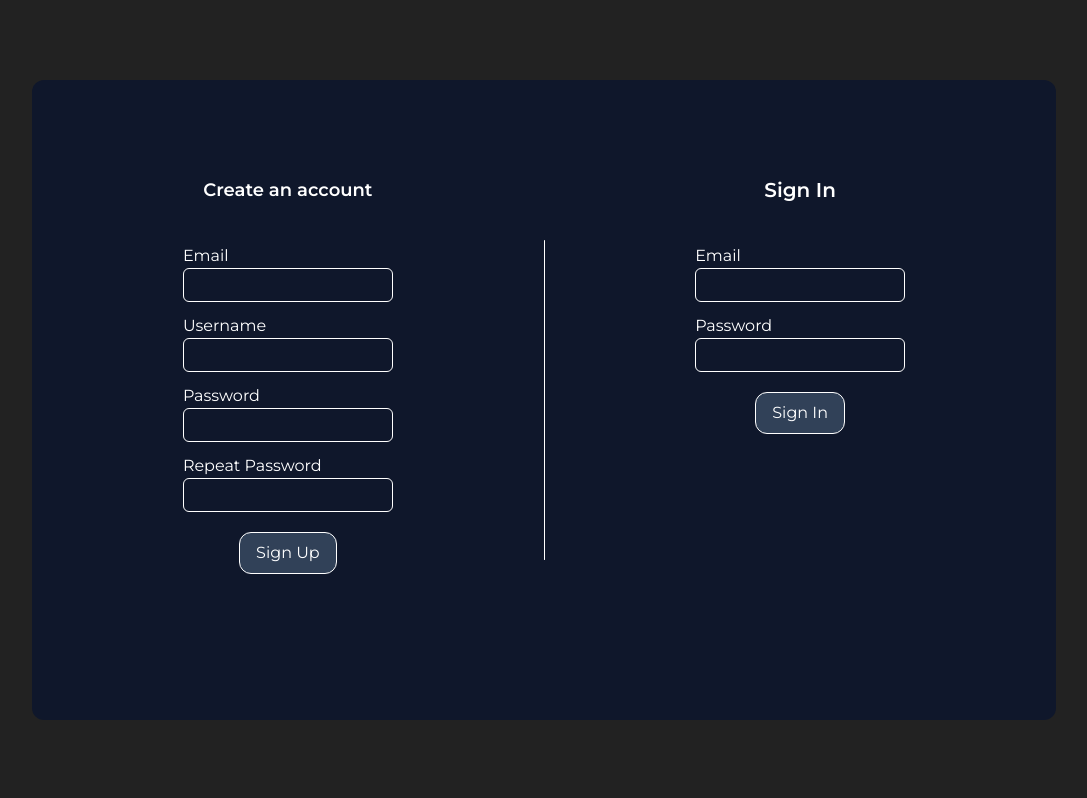
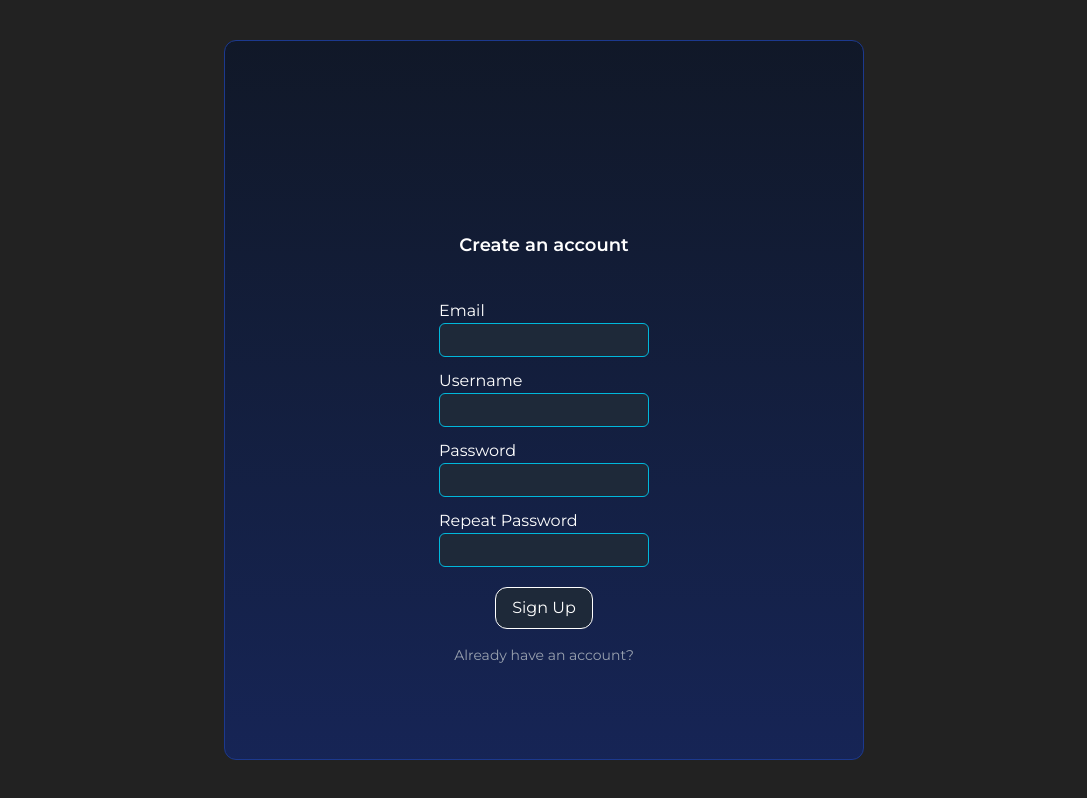
Before and after one commit to MajorDP/Chats, a React (Vite) app in the folder frontend/: page /auth in a window 1280 px wide. Shown: the whole page, without its empty margins (96-1183 px from the left). Built offline with nearby package versions, Linux system fonts and the light colour scheme.

Commit message:
Auth forms code refactoring + design update

```diff
--- /dev/null
+++ b/frontend/src/components/Input.tsx
@@ -0,0 +1,57 @@
+import { useState } from "react";
+
+interface IInput {
+  label: string;
+  value: string;
+  type: string;
+  onChange: (e: React.ChangeEvent<HTMLInputElement>) => void;
+  validators?: ((el: string) => { isValid: boolean; message: string | null })[];
+  onValidationChange?: (isValid: boolean) => void;
+}
+
+function Input({
+  label,
+  value,
+  type,
+  onChange,
+  validators = [],
+  onValidationChange = () => {},
+}: IInput) {
+  const [error, setError] = useState<string | null>(null);
+  const [isTouched, setIsTouched] = useState(false);
+
+  const checkIsValid = (e: React.ChangeEvent<HTMLInputElement>) => {
+    onChange(e);
+    const validationErrors = validators
+      .map((validator) => validator(e.target.value))
+      .find((result) => !result.isValid);
+
+    setError(validationErrors ? validationErrors.message : null);
+    onValidationChange(!validationErrors);
+  };
+
+  return (
+    <div className="flex flex-col">
+      <label>
+        <p>{label}</p>
+        <span className="text-red-500 text-xs">
+          {" "}
+          {isTouched && error ? error : null}{" "}
+        </span>
+      </label>
+      <input
+        type={type}
+        className={`border ${
+          isTouched && error
+            ? "border-red-500 focus:outline-red-500"
+            : "border-cyan-500 focus:ring-cyan-500 focus:ring-2"
+        } bg-gray-800 rounded-md px-2 py-1`}
+        value={value}
+        onChange={checkIsValid}
+        onFocus={() => setIsTouched(true)}
+      />
+    </div>
+  );
+}
+
+export default Input;
--- a/frontend/src/components/Navigation.tsx
+++ b/frontend/src/components/Navigation.tsx
@@ -92,7 +92,10 @@ function Navigation() {
               </Link>
             </li>
             <li>
-              <button className="cursor-pointer hover:scale-110 duration-300">
+              <button
+                className="cursor-pointer hover:scale-110 duration-300"
+                onClick={logout}
+              >
                 <LogOut className="w-6 h-6 text-red-400 hover:text-red-500" />
               </button>
             </li>
--- a/frontend/src/components/PostLarge.tsx
+++ b/frontend/src/components/PostLarge.tsx
@@ -88,7 +88,7 @@ function PostLarge({ post, setPost }: IPostItem) {
           >
             👍
           </button>
-          <p className="text-gray-400 font-medium">
+          <p className="text-gray-400 font-medium flex items-center">
             {post?.likes} {post?.likes === 1 ? "Like" : "Likes"}
           </p>
           <button
--- a/frontend/src/components/PostSmall.tsx
+++ b/frontend/src/components/PostSmall.tsx
@@ -98,7 +98,7 @@ function PostSmall({ post, setPosts }: IPostItem) {
           >
             👍
           </button>
-          <p className="text-gray-400 font-medium">
+          <p className="text-gray-400 font-medium flex items-center">
             {post.likes} {post.likes === 1 ? "Like" : "Likes"}
           </p>
           <button
--- a/frontend/src/components/auth/LoginForm.tsx
+++ b/frontend/src/components/auth/LoginForm.tsx
@@ -1,5 +1,6 @@
 import { useContext, useState } from "react";
 import { AuthContext } from "../../context/UserContext";
+import Input from "../Input";
 
 interface ILoginForm {
   setIsLogin: React.Dispatch<React.SetStateAction<boolean>>;
@@ -7,54 +8,58 @@ interface ILoginForm {
 
 function LoginForm({ setIsLogin }: ILoginForm) {
   const { error, login } = useContext(AuthContext);
-  const [authData, setAuthData] = useState<{
-    email: string;
-    password: string;
-  }>({
-    email: "",
-    password: "",
-  });
+  const [authData, setAuthData] = useState({ email: "", password: "" });
+  const [isFormValid, setIsFormValid] = useState(false);
 
   const handleSubmit = async (e: React.FormEvent<HTMLFormElement>) => {
     e.preventDefault();
-    await login(authData);
+    if (isFormValid) await login(authData);
   };
+
   return (
     <form
-      className="w-full flex items-center m-auto flex-col mt-20"
-      onSubmit={(e) => handleSubmit(e)}
+      className="w-full flex flex-col items-center mt-20 text-xs sm:text-base"
+      onSubmit={handleSubmit}
     >
       <h2 className="text-center mt-4 text-xl font-semibold">Sign In</h2>
-      <div className=" flex flex-col w-fit mt-10">
-        <label>Email</label>
-        <input
-          className="border rounded-md px-2 py-1 focus:outline-slate-300 focus:outline-1"
+
+      <div className="flex flex-col w-fit mt-10">
+        <Input
+          type="email"
+          label="Email"
           value={authData.email}
           onChange={(e) => setAuthData({ ...authData, email: e.target.value })}
+          onValidationChange={setIsFormValid}
         />
       </div>
-      <div className=" flex flex-col w-fit mt-3">
-        <label>Password</label>
-        <input
-          className="border rounded-md px-2 py-1 focus:outline-slate-300 focus:outline-1"
+
+      <div className="flex flex-col w-fit mt-3">
+        <Input
+          label="Password"
+          type="password"
           value={authData.password}
           onChange={(e) =>
             setAuthData({ ...authData, password: e.target.value })
           }
+          onValidationChange={setIsFormValid}
         />
       </div>
-      {error && <p>{error}</p>}
+
+      {error && <p className="mt-2 text-red-500">{error}</p>}
+
       <button
         type="submit"
-        className="mt-5 border px-4 py-2 rounded-xl cursor-pointer hover:scale-105 duration-200 bg-slate-700 hover:bg-slate-600"
+        disabled={!isFormValid}
+        className="mt-5 border px-4 py-2 rounded-xl bg-slate-700 hover:bg-slate-600 disabled:bg-gray-800"
       >
         Sign In
       </button>
+
       <button
-        className="block md:hidden mt-4 text-gray-400 text-sm"
+        className="block mt-4 text-gray-400 text-xs"
         onClick={(e) => {
           e.preventDefault();
-          setIsLogin((isLogin: boolean) => !isLogin);
+          setIsLogin((prev) => !prev);
         }}
       >
         Don't have an account?
--- a/frontend/src/components/auth/RegisterForm.tsx
+++ b/frontend/src/components/auth/RegisterForm.tsx
@@ -1,81 +1,106 @@
 import { useContext, useState } from "react";
 import { AuthContext } from "../../context/UserContext";
+import Input from "../Input";
+import {
+  arePasswordsMatching,
+  isValidEmail,
+  isValidLengthPassword,
+  isValidLengthUsername,
+} from "../../validators/validation";
 
 interface IRegisterForm {
   setIsLogin: React.Dispatch<React.SetStateAction<boolean>>;
 }
 
 function RegisterForm({ setIsLogin }: IRegisterForm) {
-  const { register } = useContext(AuthContext);
-  const [authData, setAuthData] = useState<{
-    email: string;
-    username: string;
-    password: string;
-    repeatPassword: string;
-  }>({
+  const { error, register } = useContext(AuthContext);
+  const [authData, setAuthData] = useState({
     email: "",
     username: "",
     password: "",
     repeatPassword: "",
   });
+  const [isFormValid, setIsFormValid] = useState(false);
 
   const handleSubmit = async (e: React.FormEvent<HTMLFormElement>) => {
     e.preventDefault();
-    await register(authData);
+    if (isFormValid) await register(authData);
   };
+
   return (
     <form
-      className="w-full flex items-center m-auto flex-col mt-20"
+      className="w-full flex flex-col items-center mt-20 text-xs sm:text-base"
       onSubmit={handleSubmit}
     >
       <h2 className="text-center mt-4 text-lg font-semibold">
         Create an account
       </h2>
-      <div className=" flex flex-col w-fit mt-10">
-        <label>Email</label>
-        <input
-          className="border rounded-md px-2 py-1 focus:outline-slate-300 focus:outline-1"
+
+      <div className="flex flex-col w-44 sm:w-fit mt-10">
+        <Input
+          type="email"
+          label="Email"
+          value={authData.email}
           onChange={(e) => setAuthData({ ...authData, email: e.target.value })}
+          validators={[isValidEmail]}
+          onValidationChange={setIsFormValid}
         />
       </div>
-      <div className=" flex flex-col w-fit mt-3">
-        <label>Username</label>
-        <input
-          className="border rounded-md px-2 py-1 focus:outline-slate-300 focus:outline-1"
+
+      <div className="flex flex-col w-44 sm:w-fit mt-3">
+        <Input
+          label="Username"
+          type="text"
+          value={authData.username}
           onChange={(e) =>
             setAuthData({ ...authData, username: e.target.value })
           }
+          validators={[isValidLengthUsername]}
+          onValidationChange={setIsFormValid}
         />
       </div>
-      <div className=" flex flex-col w-fit mt-3">
-        <label>Password</label>
-        <input
-          className="border rounded-md px-2 py-1 focus:outline-slate-300 focus:outline-1"
+
+      <div className="flex flex-col w-44 sm:w-fit mt-3">
+        <Input
+          label="Password"
+          type="password"
+          value={authData.password}
           onChange={(e) =>
             setAuthData({ ...authData, password: e.target.value })
           }
+          validators={[isValidLengthPassword]}
+          onValidationChange={setIsFormValid}
         />
       </div>
-      <div className=" flex flex-col w-fit mt-3">
-        <label>Repeat Password</label>
-        <input
-          className="border rounded-md px-2 py-1 focus:outline-slate-300 focus:outline-1"
+
+      <div className="flex flex-col w-44 sm:w-fit mt-3">
+        <Input
+          label="Repeat Password"
+          type="password"
+          value={authData.repeatPassword}
           onChange={(e) =>
             setAuthData({ ...authData, repeatPassword: e.target.value })
           }
+          validators={[arePasswordsMatching(authData.password)]}
+          onValidationChange={setIsFormValid}
         />
       </div>
+
+      {error && <p className="mt-2 text-red-500">{error}</p>}
+
       <button
         type="submit"
-        className="mt-5 border px-4 py-2 rounded-xl cursor-pointer hover:scale-105 duration-200 bg-slate-700 hover:bg-slate-600"
+        className="mt-5 border px-4 py-2 rounded-xl bg-slate-700 hover:bg-slate-600 disabled:bg-gray-800"
+        disabled={!isFormValid}
       >
         Sign Up
       </button>
+
       <button
-        className="block md:hidden mt-4 text-gray-400 text-sm"
+        className="block mt-4 text-gray-400 text-sm"
         onClick={(e) => {
           e.preventDefault();
-          setIsLogin((isLogin: boolean) => !isLogin);
+          setIsLogin((prev) => !prev);
         }}
       >
         Already have an account?
--- a/frontend/src/pages/Auth.tsx
+++ b/frontend/src/pages/Auth.tsx
@@ -4,20 +4,20 @@ import RegisterForm from "../components/auth/RegisterForm";
 
 function Auth() {
   const [isLogin, setIsLogin] = useState(false);
+
   return (
-    <div className="w-full h-[80%] md:w-[80%] bg-slate-900 m-auto absolute top-1/2 left-1/2 transform -translate-y-1/2 -translate-x-1/2 rounded-xl flex flex-row">
+    <div className="w-full h-[90%] md:w-[50%] bg-gradient-to-b from-gray-900 to-blue-950 border border-blue-900 m-auto absolute top-1/2 left-1/2 transform -translate-y-1/2 -translate-x-1/2 rounded-xl flex flex-row">
       <div
         className={`${
-          !isLogin ? "block" : "hidden"
-        } md:flex justify-center items-center w-full`}
+          !isLogin ? "flex" : "hidden"
+        } justify-center items-center w-full`}
       >
         <RegisterForm setIsLogin={setIsLogin} />
       </div>
-      <div className="hidden md:block w-[1px] h-[50%] m-auto bg-white rounded-full"></div>
       <div
         className={`${
-          isLogin ? "block" : "hidden"
-        } md:flex justify-center items-center w-full`}
+          isLogin ? "flex" : "hidden"
+        } justify-center items-center w-full`}
       >
         <LoginForm setIsLogin={setIsLogin} />
       </div>
--- /dev/null
+++ b/frontend/src/validators/validation.js
@@ -0,0 +1,29 @@
+const MIN_LENGTH_USERNAME = 5;
+const MIN_LENGTH_PASSWORD = 7;
+const EMAIL_REGEX = /^[\w.-]+@[a-zA-Z\d.-]+\.[a-zA-Z]{2,}$/;
+
+export const isValidLengthUsername = (value) => {
+  return value.length >= MIN_LENGTH_USERNAME
+    ? { isValid: true, message: null }
+    : { isValid: false, message: "Username is too short." };
+};
+
+export const isValidLengthPassword = (value) => {
+  return value.length >= MIN_LENGTH_PASSWORD
+    ? { isValid: true, message: null }
+    : { isValid: false, message: "Password is too short." };
+};
+
+export const arePasswordsMatching = (password) => {
+  return (repeatPass) => {
+    return password === repeatPass
+      ? { isValid: true, message: null }
+      : { isValid: false, message: "Passwords do not match." };
+  };
+};
+
+export const isValidEmail = (email) => {
+  return EMAIL_REGEX.test(email)
+    ? { isValid: true, message: null }
+    : { isValid: false, message: "Enter a valid email." };
+};
```
